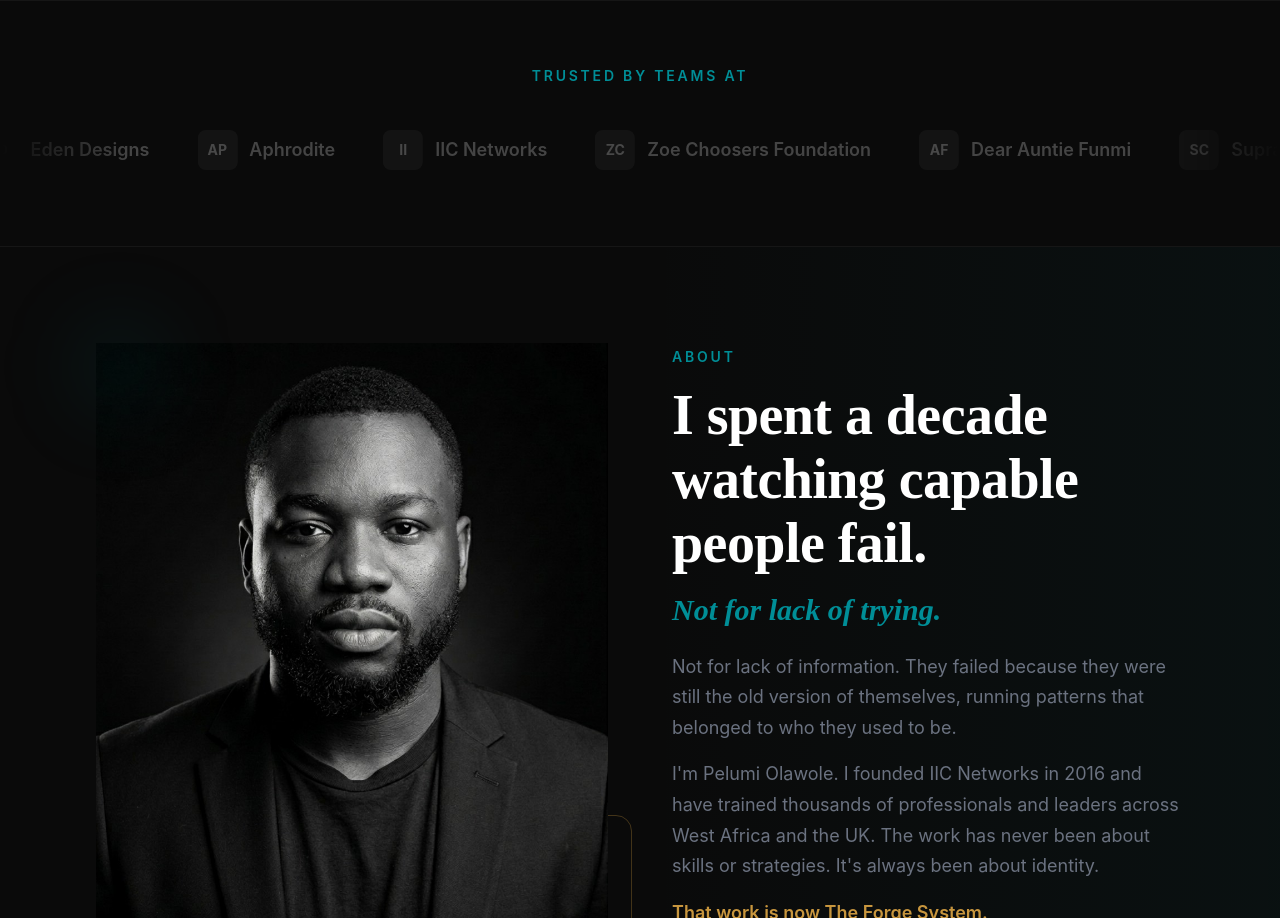
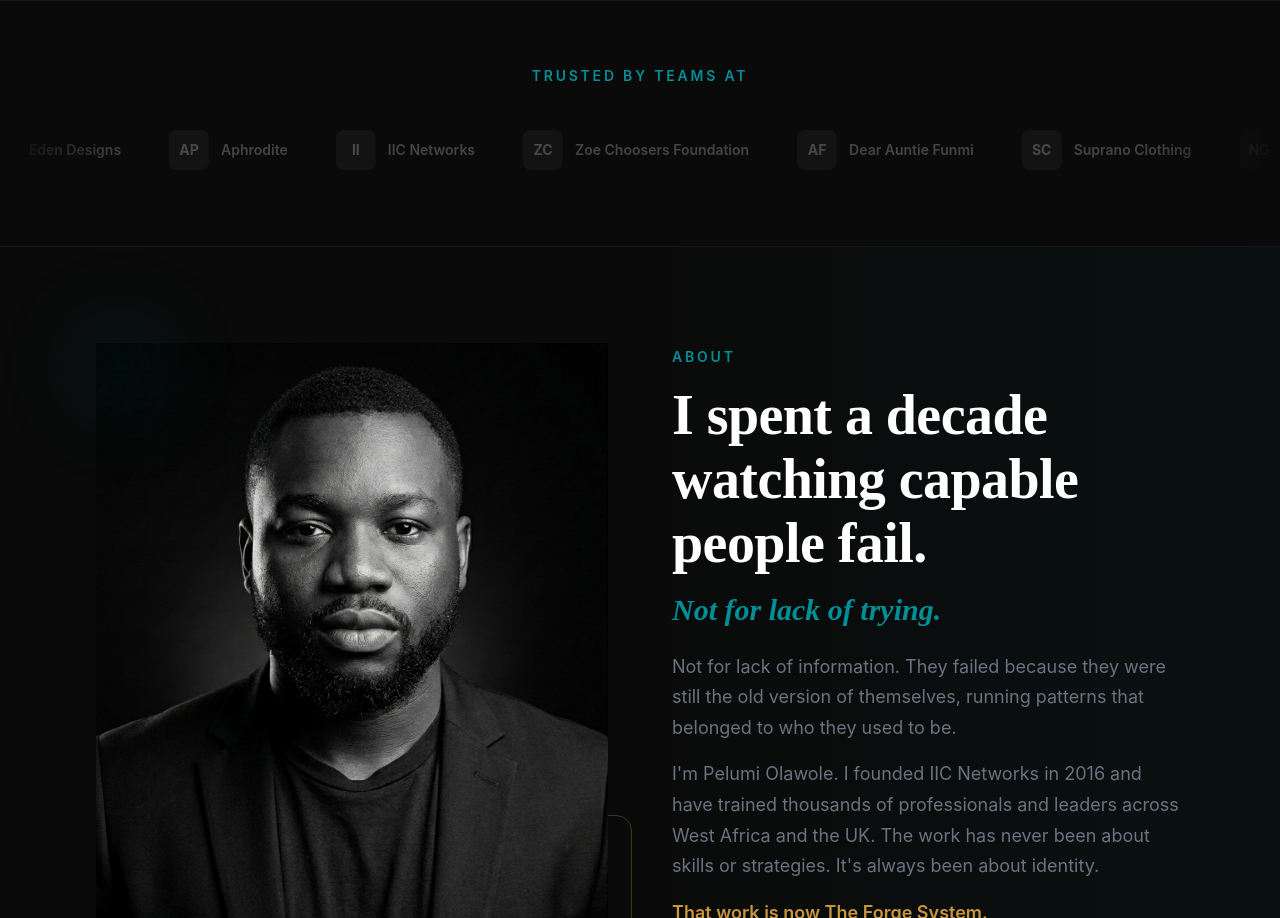
Before and after one commit to pelumiolawole/The-Forge-Website, a Next.js app: page / in a window 1280 px wide. Shown: the part 800-1718 px from the top of the page. Built offline with nearby package versions, Linux system fonts and the light colour scheme; no server answers.

Commit message:
fix: main logo width + scroll font

```diff
--- a/src/components/landing/navigation/Navigation.tsx
+++ b/src/components/landing/navigation/Navigation.tsx
@@ -41,7 +41,7 @@ export function Navigation() {
 
             {/* Logo — signature image, generous container */}
             <Link href="/" className="flex items-center">
-              <div className="relative h-25 w-80">
+              <div className="relative h-25 w-72">
                 <Image
                   src="/images/logo-main.png"
                   alt="Pelumi Olawole"
--- a/src/components/landing/worked-with/SocialProof.tsx
+++ b/src/components/landing/worked-with/SocialProof.tsx
@@ -38,18 +38,16 @@ export function SocialProof() {
           className={`flex gap-12 ${isPaused ? '' : 'animate-marquee-left'}`}
           style={{ width: "max-content" }}
         >
-          {/* Double the items for seamless loop */}
           {[...clients, ...clients].map((client, index) => (
             <div
               key={index}
               className="flex items-center justify-center h-16 grayscale opacity-40 hover:opacity-100 hover:grayscale-0 transition-all duration-500"
             >
-              {/* Placeholder logo - replace with actual SVG logos */}
               <div className="flex items-center gap-3 text-white/60">
                 <div className="w-10 h-10 rounded-lg bg-white/10 flex items-center justify-center font-bold text-sm flex-shrink-0">
                   {client.abbr}
                 </div>
-                <span className="font-semibold text-lg whitespace-nowrap">{client.name}</span>
+                <span className="font-semibold text-sm whitespace-nowrap">{client.name}</span>
               </div>
             </div>
           ))}
```
